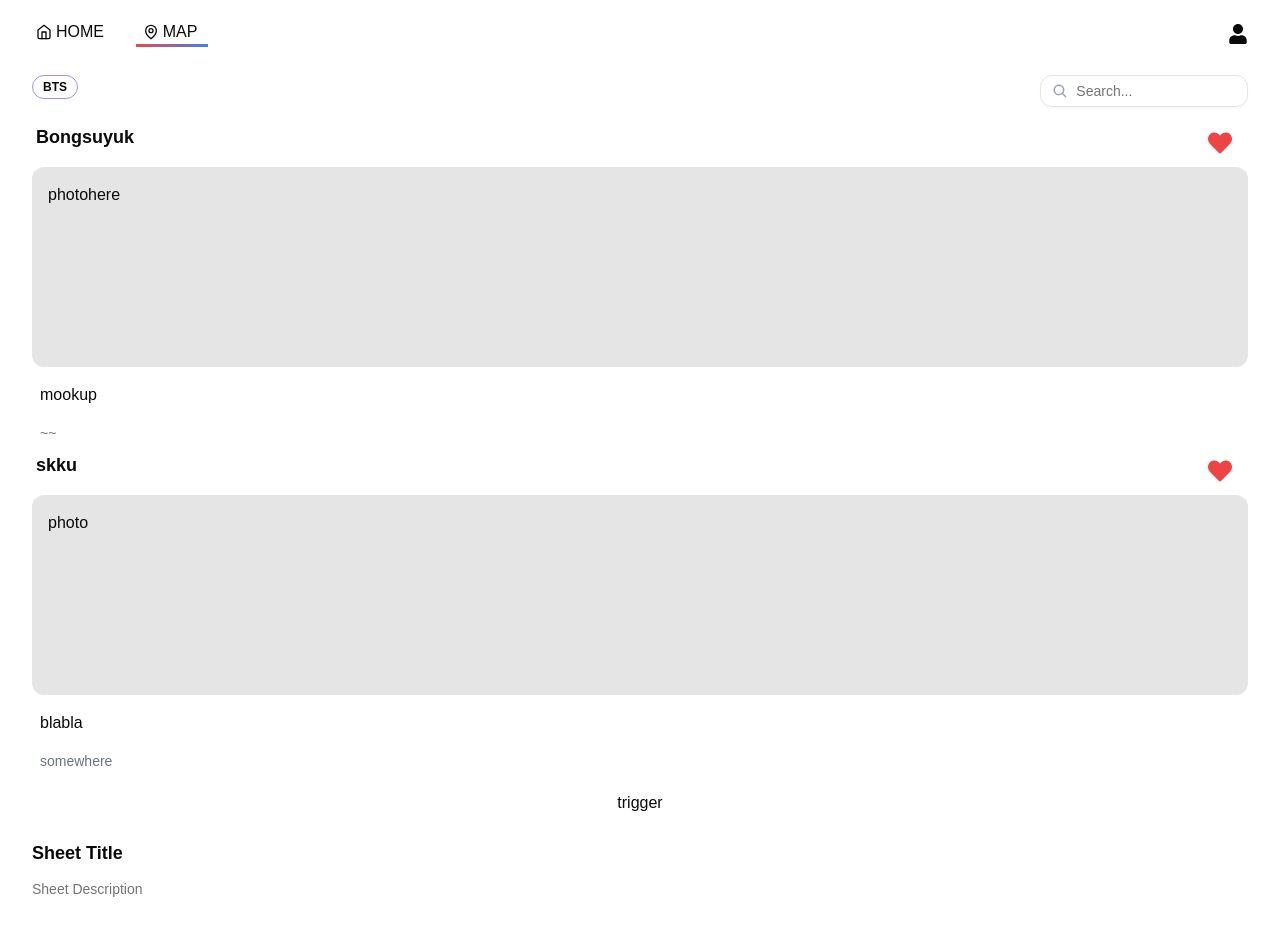
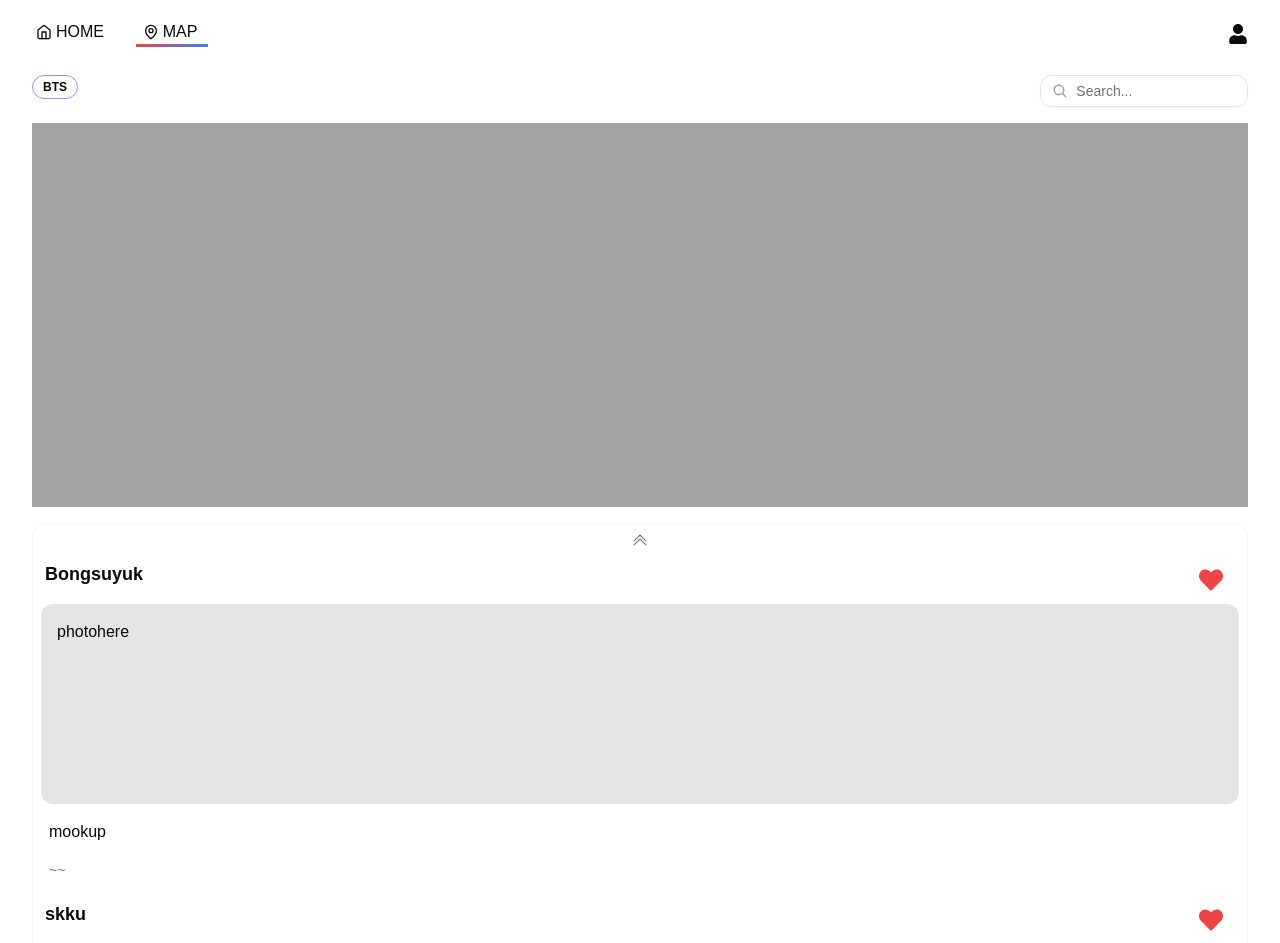
Before and after one commit to FourPointSevenFive/Capstone_Team_F, a Next.js app in the folder frontend/: page /map in a window 1280 px wide. Shown: the top 943 px of the page. Before the commit the page ends 919 px from the top, so only its background shows below. Built offline with nearby package versions, Linux system fonts and the light colour scheme.

Commit message:
feature(fe) - implement bottom sheet

```diff
--- a/frontend/app/map/page.tsx
+++ b/frontend/app/map/page.tsx
@@ -1,16 +1,18 @@
+"use client";
+
 import Header from "@/app/_components/Header";
 import SearchBar from "../_components/SearchBar";
 import LocationCard from "./_components/LocationCard";
 import CustomBadge from "../_components/CustomBadge";
+import { ScrollArea } from "@/components/ui/scroll-area";
 import {
-  Sheet,
-  SheetContent,
-  SheetDescription,
-  SheetHeader,
-  SheetTitle,
-  SheetTrigger,
-} from "@/components/ui/sheet";
-import { ScrollArea } from "@/components/ui/scroll-area";
+  Drawer,
+  DrawerContent,
+  DrawerHeader,
+  DrawerTitle,
+  DrawerTrigger,
+} from "@/components/ui/drawer";
+import { BsChevronDoubleUp } from "react-icons/bs";
 
 export default function Page() {
   return (
@@ -20,8 +22,9 @@ export default function Page() {
         <CustomBadge title="BTS" category="kpop" />
         <SearchBar />
       </div>
-      <div className="flex flex-col gap-3">
-        <div>
+      <div className="h-96 w-full bg-neutral-400" />
+      <div className="border-1 flex flex-col justify-center gap-3 rounded-2xl border border-neutral-100 p-2">
+        <CardList />
         <LocationCard
           title="Bongsuyuk"
           photo="photohere"
@@ -35,14 +38,22 @@ export default function Page() {
           address="somewhere"
         />
       </div>
+    </div>
+  );
+}
 
-        <Sheet>
-          <SheetTrigger>trigger</SheetTrigger>
-          <SheetHeader></SheetHeader>
-          <SheetTitle>Sheet Title</SheetTitle>
-          <SheetDescription>Sheet Description</SheetDescription>
-          <SheetContent side="bottom">
-            <ScrollArea className="h-[90vh]">
+function CardList() {
+  return (
+    <Drawer>
+      <DrawerTrigger className="self-center">
+        <BsChevronDoubleUp className="text-neutral-600" />
+      </DrawerTrigger>
+      <DrawerContent className="w-dvw justify-center">
+        <DrawerHeader>
+          <DrawerTitle>{}</DrawerTitle>
+        </DrawerHeader>
+        <ScrollArea>
+          <div className="flex h-[80vh] w-full flex-col gap-5 px-5 pb-4">
             <LocationCard
               title="skku"
               photo="photo"
@@ -73,10 +84,9 @@ export default function Page() {
               description="blabla"
               address="somewhere"
             />
+          </div>
         </ScrollArea>
-          </SheetContent>
-        </Sheet>
-      </div>
-    </div>
+      </DrawerContent>
+    </Drawer>
   );
 }
```
Also changed, not shown: 2 other files (tests, documents, lock files or other folders). Lines whose indentation alone changed are shown as unchanged.
